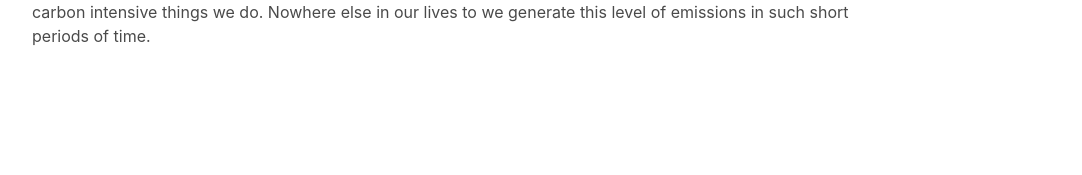
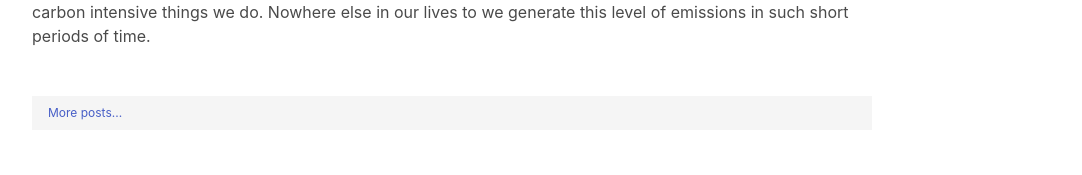
Before and after one commit to miccolis/miccolis.github.io, a Jekyll site: the page built from _posts/2022-05-19-two-years-travel-emissions.html, in a window 1280 px wide. Shown: the part 1799-1974 px from the top of the page, without its empty margins (16-1098 px from the left). Built offline with Jekyll 4.4.1, drawn with Linux system fonts in a browser that asks for light colours; before the commit the page ends 1895 px from its top, so only the background shows below that.

Commit message:
Let folks navigate back to the listings

```diff
--- a/_layouts/default.html
+++ b/_layouts/default.html
@@ -28,6 +28,9 @@
             <div class="content">
             {{ content }}
             </div>
+            <div class="mt-6 pt-2 pb-2 pl-4 has-background-light is-size-7">
+                <a href="/">More posts...</a>
+            </div>
         </div>
 
         <div class="column">
--- a/_posts/2022-05-09-carbon-emissions-solar.html
+++ b/_posts/2022-05-09-carbon-emissions-solar.html
@@ -71,6 +71,9 @@ fulltitle: Carbon emissions and my solar equipped home
                 <p>
                 For this one week in April 2022, generating power for my solar equipped home emitted 22.8 lbs of CO2. Comparable to the ~20 lbs of CO2 you get from using a single gallon of gas.
                 </p>
+            </div>
+            <div class="mt-6 pt-2 pb-2 pl-4 has-background-light is-size-7">
+                <a href="/">More posts...</a>
             </div>
         </div>
         <div class="column">
--- a/_posts/2022-05-12-burning-natural-gas.html
+++ b/_posts/2022-05-12-burning-natural-gas.html
@@ -83,6 +83,9 @@ The carbon footprint of burning natural gas is well known; 1 Therm produces ~11.
                 <p>
                 Burning natural gas I used in April 2021 generated 155 lbs of CO2. The leaked methane caused 80 lbs in CO2 equivalent emissions. A total footprint of 235 lbs for hot water and cooking a meal or two a day. As far as my natural gas use goes, this is a baseline. The months I need heat I burn, emit and leak much more.
                 </p>
+            </div>
+            <div class="mt-6 pt-2 pb-2 pl-4 has-background-light is-size-7">
+                <a href="/">More posts...</a>
             </div>
         </div>
         <div class="column">
--- a/_posts/2022-05-19-two-years-travel-emissions.html
+++ b/_posts/2022-05-19-two-years-travel-emissions.html
@@ -80,7 +80,9 @@ Driving to Fort Wayne and back is 552 miles each direction for 416 lbs of CO2. T
 All told my family generated 9,064 lbs of CO2 equivalent emissions with our travel over the last 2 years. As compared to our normal daily activities, the times when we travel significant distance are really the most carbon intensive things we do. Nowhere else in our lives to we generate this level of emissions in such short periods of time.
                 </p>
             </div>
-
+            <div class="mt-6 pt-2 pb-2 pl-4 has-background-light is-size-7">
+                <a href="/">More posts...</a>
+            </div>
         </div>
         <div class="column">
             <div class="content">
```
